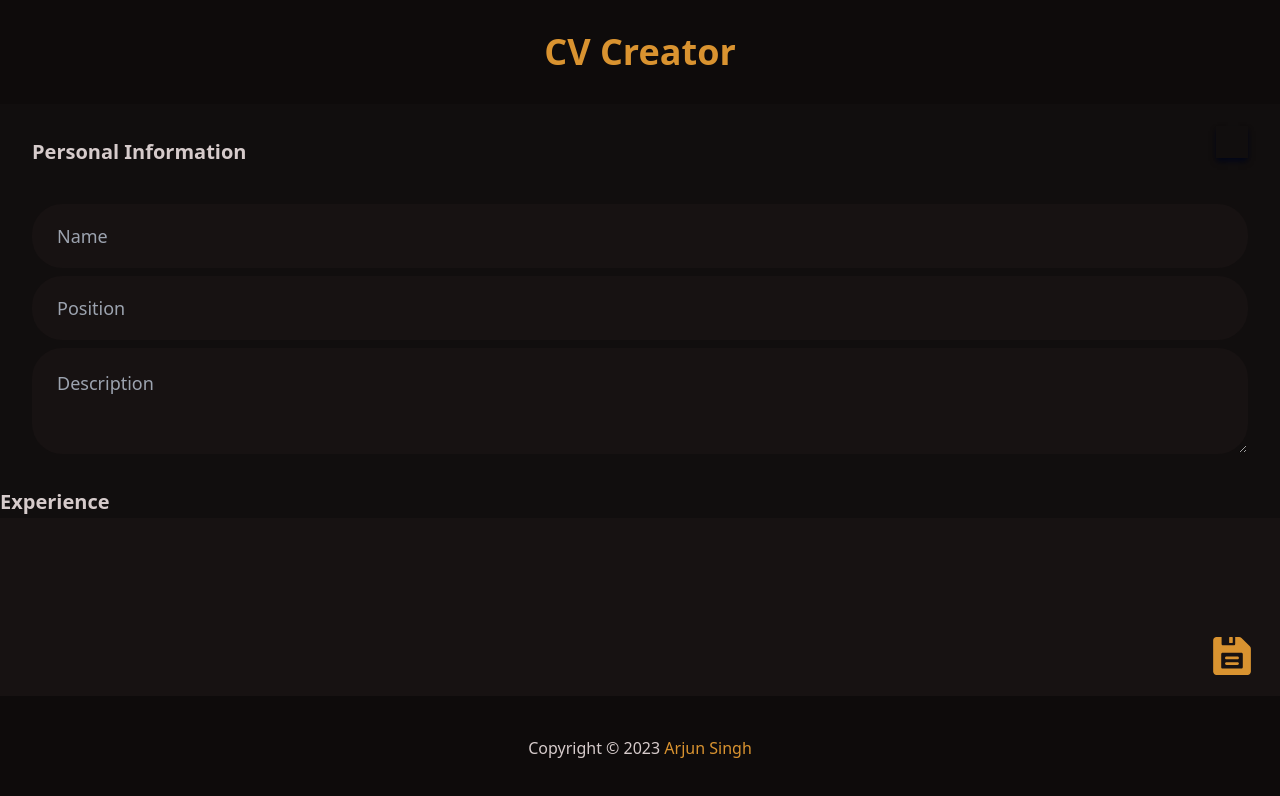
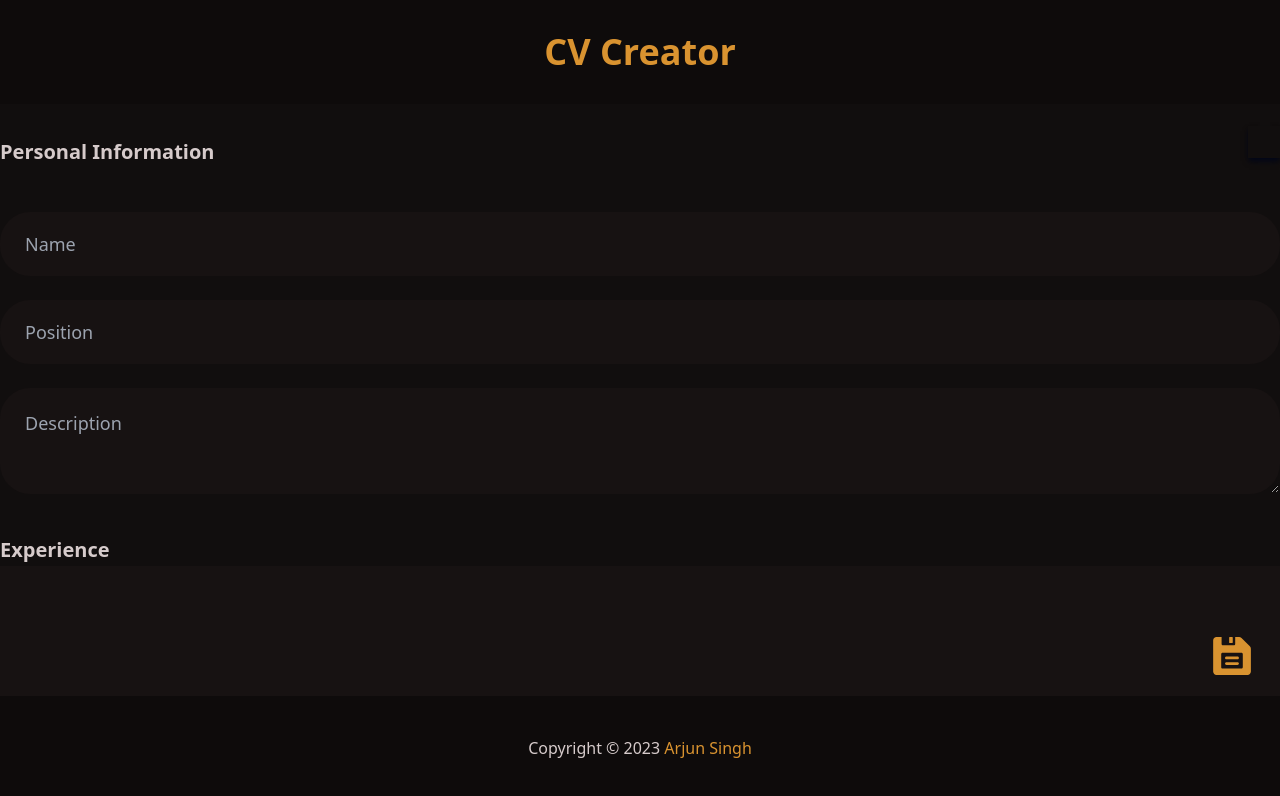
Before and after one commit to dotarjun/CV-Project-React, a React (Create React App) app: page / in a window 1280 px wide. Shown: the top 796 px of the page. Built offline with nearby package versions, Linux system fonts and the light colour scheme.

Commit message:
🎨 style(userInfo.jsx): replace input and textarea with custom Input component

```diff
--- a/src/Components/Main Components/userInfo.jsx
+++ b/src/Components/Main Components/userInfo.jsx
@@ -1,19 +1,18 @@
 import React from 'react';
+import Input from './input';
 // import { ReactComponent as SaveIcon } from '../../Assets/floppy-disk-svgrepo-com.svg';
 
 function UserInfo() {
   return (
-    <div className="mx-8">
+    <div>
       <div className="flex flex-row justify-between items-center">
         <h3 className="">Personal Information</h3>
-        <div className="shadow-md shadow-slate-950 w-8 h-8 cursor-pointer hover:shadow-slate-950 hover:shadow-xl">
-          {/* <SaveIcon className="w-8 h-8 transition duration-300 transform hover:scale-110" /> */}
-        </div>
+        <div className="shadow-md shadow-slate-950 w-8 h-8 cursor-pointer hover:shadow-slate-950 hover:shadow-xl" />
       </div>
       <div className="flex flex-col my-6 gap-2">
-        <input className="input input-lg" name="name" type="text" placeholder="Name" />
-        <input className="input input-lg" name="position" type="text" placeholder="Position" />
-        <textarea className="textarea textarea-lg" name="description" placeholder="Description" />
+        <Input placeholder="Name" />
+        <Input placeholder="Position" />
+        <textarea className="textarea textarea-lg my-2" name="description" placeholder="Description" />
       </div>
     </div>
   );
```
